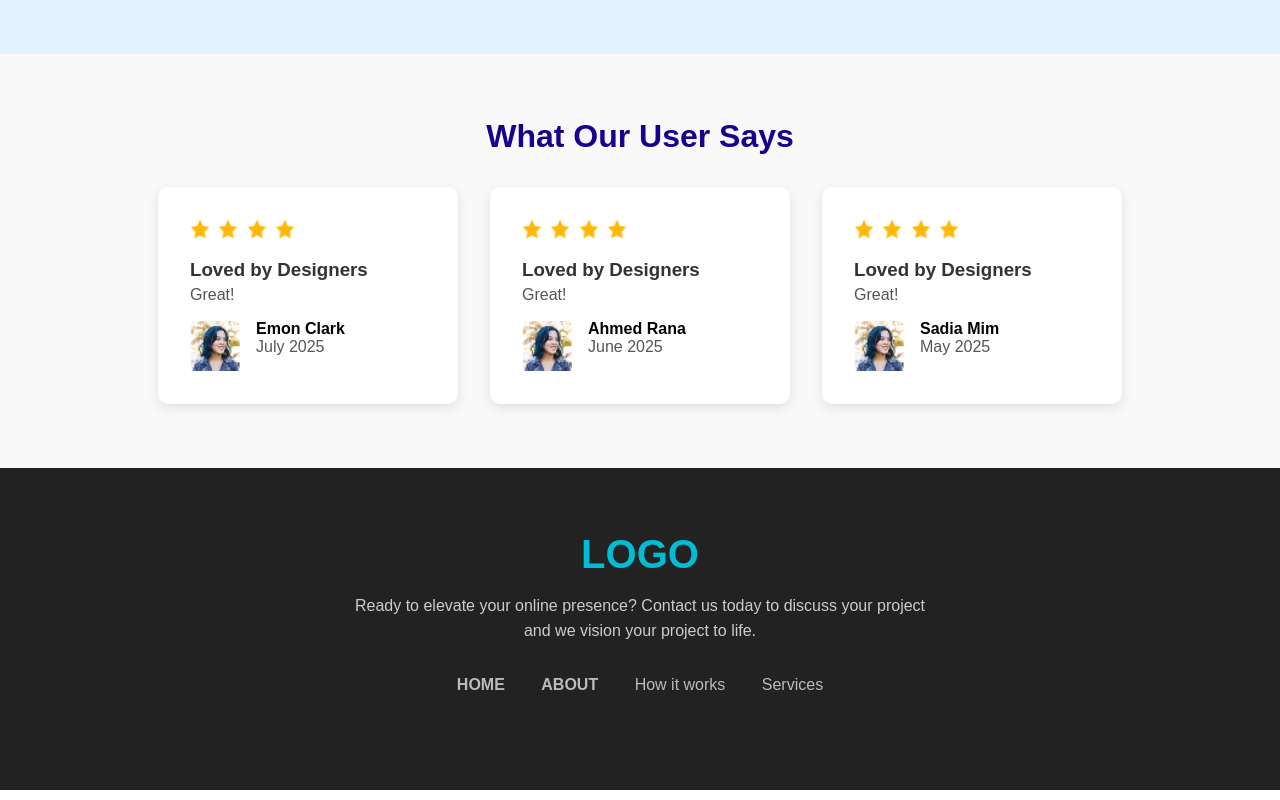
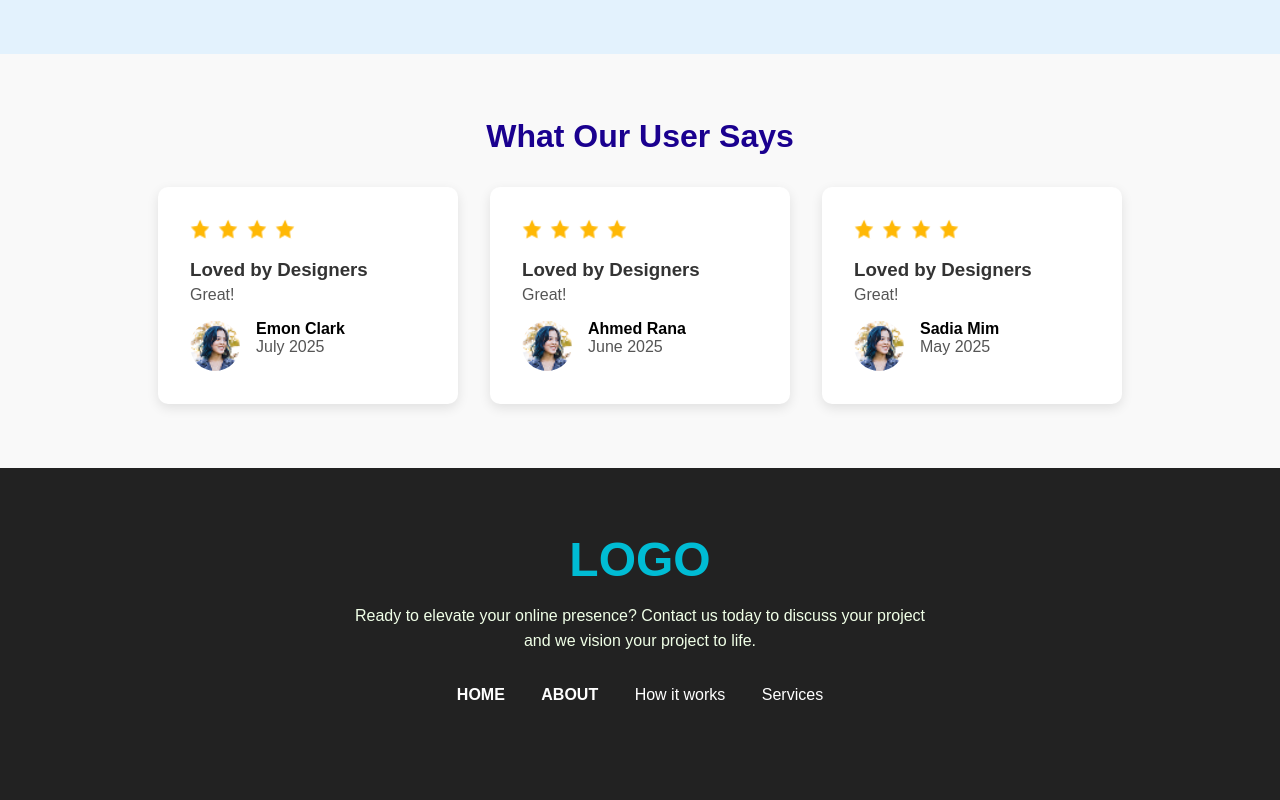
Before and after one commit to halloemon/hero1, a plain HTML site: page index.html in a window 1280 px wide. Shown: the part 1536-2336 px from the top of the page. Drawn offline with Linux system fonts and the light colour scheme.

Commit message:
Add files via upload

```diff
--- a/style.css
+++ b/style.css
@@ -270,7 +270,7 @@ textarea {
 .reviewer img {
   width: 50px;
   height: 50px;
-  borer-radius: 50%;
+  border-radius: 50%;
 }
 
 /* Footer Section */
@@ -282,7 +282,7 @@ textarea {
 }
 
 .footer-logo {
-  font-size: 2.5rem;
+  font-size: 3rem;
   font-weight: bold;
   margin-bottom: 1rem;
   color: #00bcd4;
@@ -292,7 +292,7 @@ textarea {
   font-size: 1rem;
   max-width: 600px;
   margin: 0 auto 2rem;
-  color: #ccc;
+  color: #f0ffe7;
   line-height: 1.6;
 }
 
@@ -302,7 +302,7 @@ textarea {
 
 .footer-nav a {
   margin: 0 1rem;
-  color: #bbb;
+  color: #ffffff;
   text-decoration: none;
   font-weight: 500;
   transition: color 0.3s ease;
```
